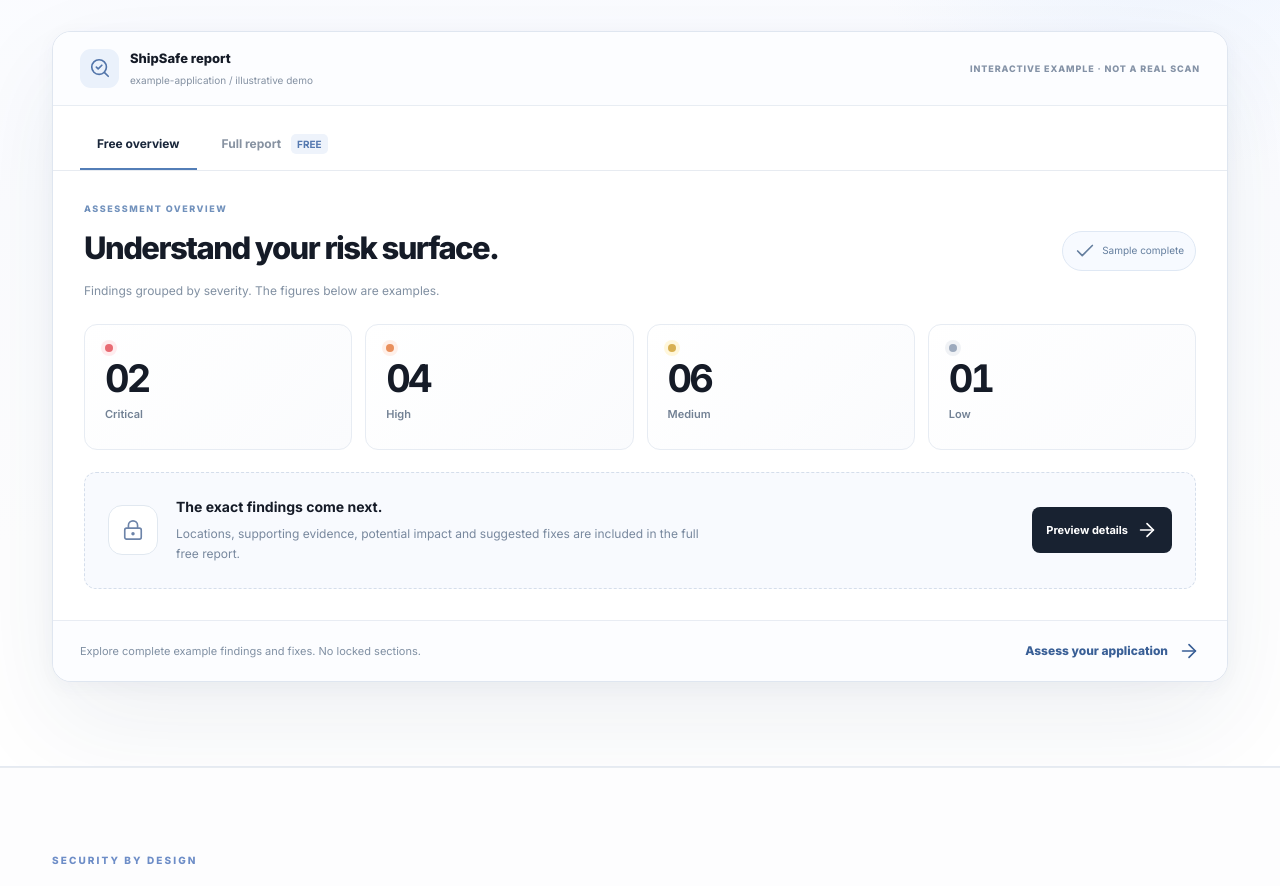
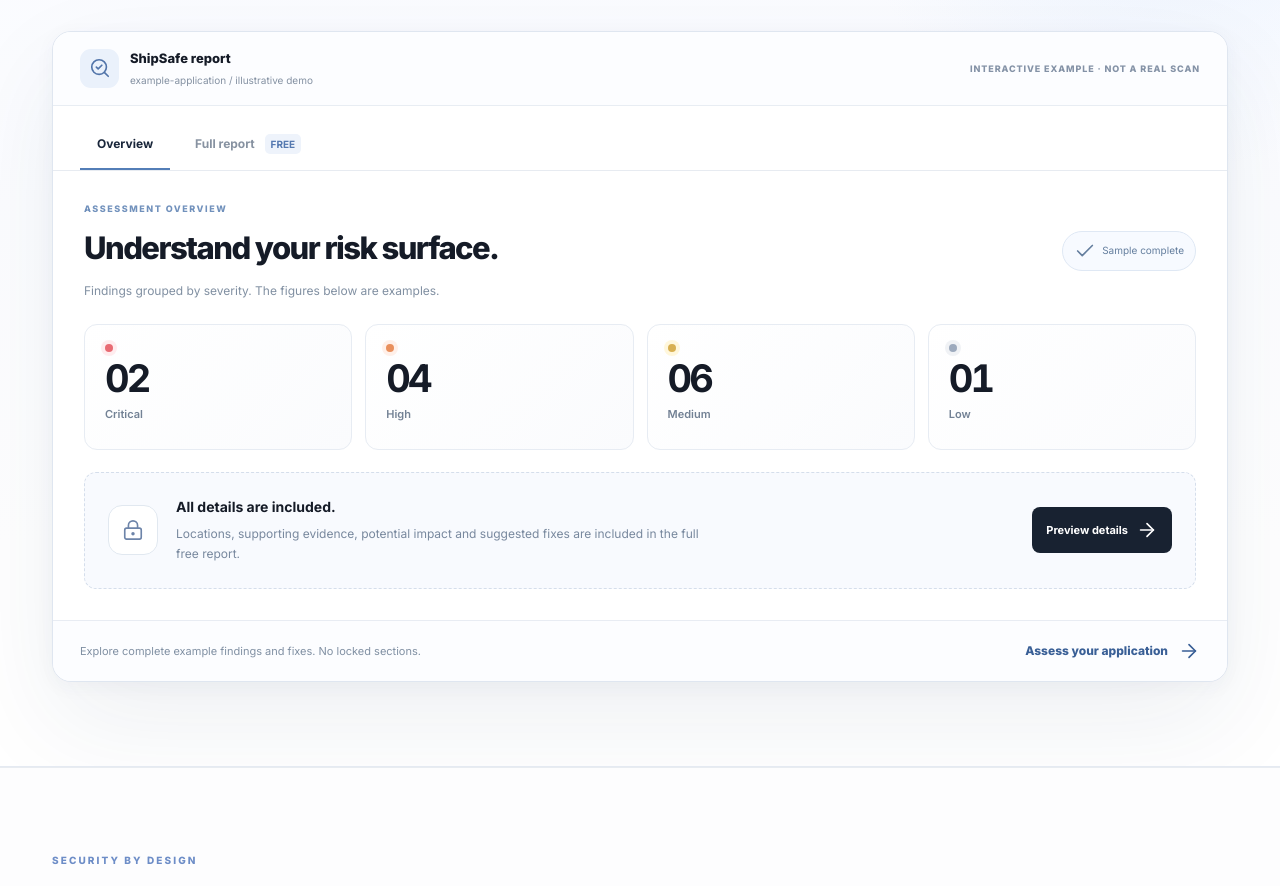
Before and after one commit to helloskyorigin/Safe-sure, a Next.js app: page / in a window 1280 px wide. Shown: the part 2280-3166 px from the top of the page. Built offline with nearby package versions, Linux system fonts and the light colour scheme.

Commit message:
copy: remove artificial paid-report framing from homepage demo

```diff
--- a/components/ReportExperience.tsx
+++ b/components/ReportExperience.tsx
@@ -69,7 +69,7 @@ export default function ReportExperience({ onOpenAssessment }: { onOpenAssessmen
             <span className="experience-example">INTERACTIVE EXAMPLE · NOT A REAL SCAN</span>
           </div>
           <div className="experience-tabs" role="tablist" aria-label="Explore report views">
-            <button type="button" role="tab" aria-selected={view === "free"} aria-controls="demo-panel" className={view === "free" ? "is-active" : ""} onClick={() => setView("free")}>Free overview</button>
+            <button type="button" role="tab" aria-selected={view === "free"} aria-controls="demo-panel" className={view === "free" ? "is-active" : ""} onClick={() => setView("free")}>Overview</button>
             <button type="button" role="tab" aria-selected={view === "full"} aria-controls="demo-panel" className={view === "full" ? "is-active" : ""} onClick={() => setView("full")}>Full report <span>FREE</span></button>
           </div>
           <div id="demo-panel" role="tabpanel" className="experience-content">
@@ -82,7 +82,7 @@ export default function ReportExperience({ onOpenAssessment }: { onOpenAssessmen
                       <div className="demo-severity-item" key={label}><span className={"demo-dot "+tone}></span><strong>{count}</strong><span>{label}</span></div>
                     ))}
                   </div>
-                  <div className="free-preview"><div className="free-preview-icon"><LockKeyhole size={20}/></div><div><strong>The exact findings come next.</strong><p>Locations, supporting evidence, potential impact and suggested fixes are included in the full free report.</p></div><button type="button" onClick={() => setView("full")} className="demo-inline-action">Preview details <ArrowRight size={15}/></button></div>
+                  <div className="free-preview"><div className="free-preview-icon"><LockKeyhole size={20}/></div><div><strong>All details are included.</strong><p>Locations, supporting evidence, potential impact and suggested fixes are included in the full free report.</p></div><button type="button" onClick={() => setView("full")} className="demo-inline-action">Preview details <ArrowRight size={15}/></button></div>
                 </motion.div>
               ) : (
                 <motion.div key="full" initial={reduceMotion ? false : { opacity: .5, y: 12 }} animate={{ opacity: 1, y: 0 }} exit={reduceMotion ? undefined : { opacity: .4, y: -8 }} transition={{ duration: reduceMotion ? 0 : .28 }}>
```
